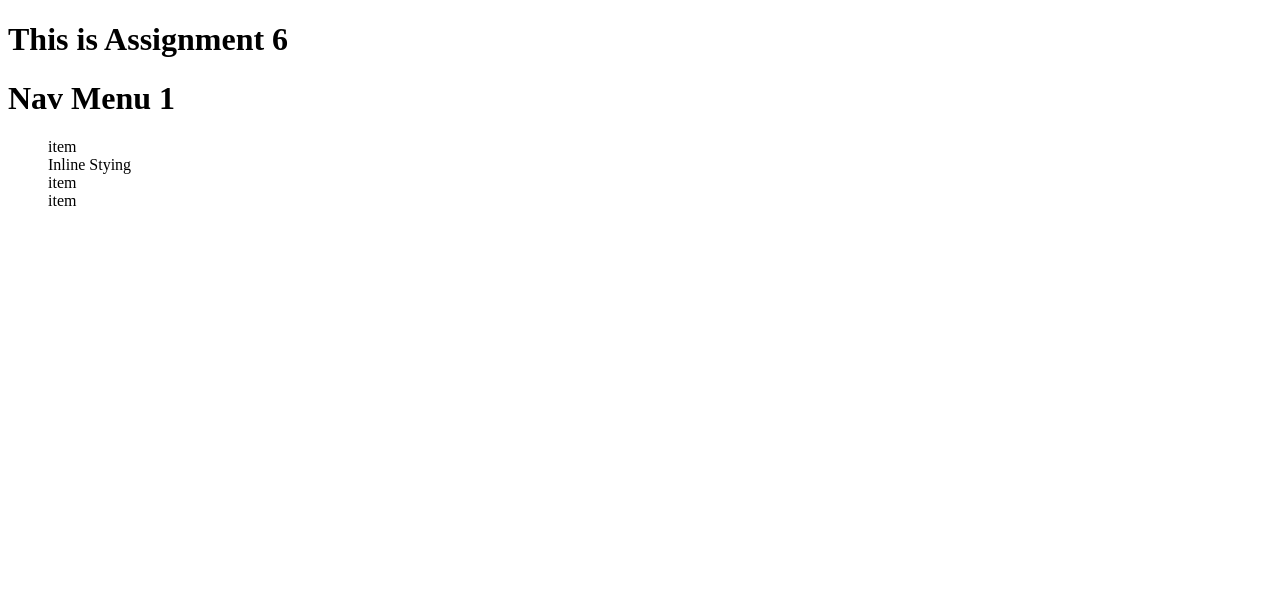
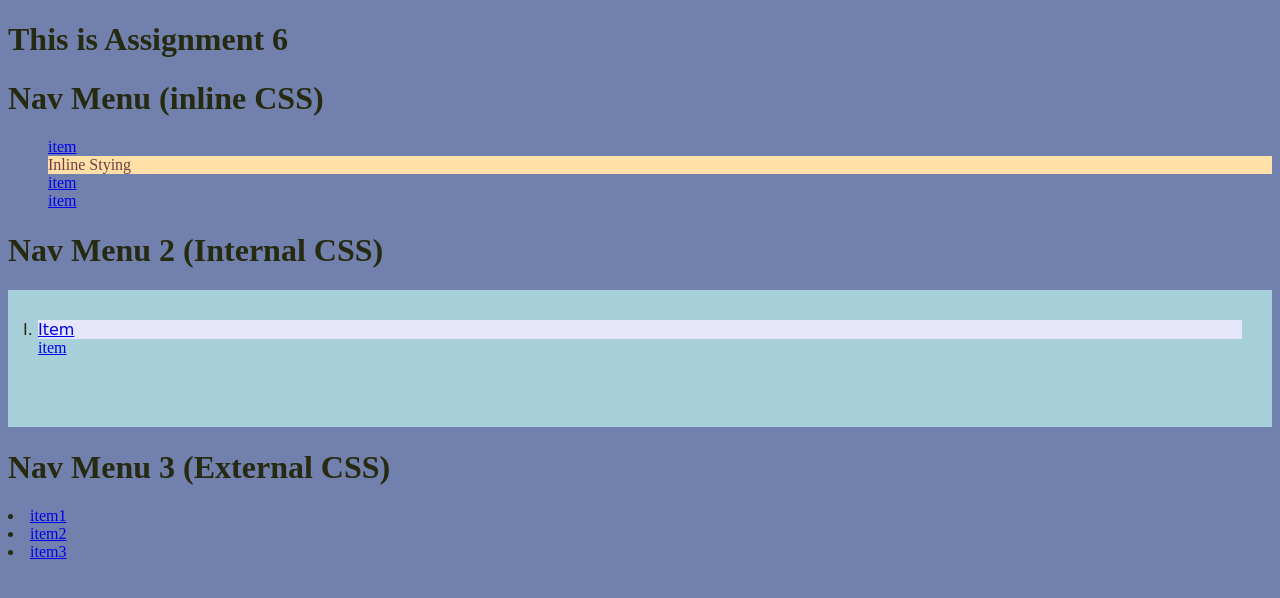
Before and after one commit to LeoWill25/portfolio, a plain HTML site: page Assignment6/assignment.html in a window 1280 px wide. Drawn offline with Linux system fonts and the light colour scheme.

Commit message:
finished assignment 6 + navigation bar

```diff
--- a/Assignment6/assignment.html
+++ b/Assignment6/assignment.html
@@ -3,19 +3,77 @@
   <head>
     <meta charset="utf-8">
     <title>Assignment 6</title>
+    <style media="screen">
+      body{
+        background-color: #F4C095;
+        color: #262A10;
+      }
+
+     ol{
+        background-color: #A8D0DB;
+        padding: 30px;
+        padding-bottom: 70px;
+   }
+
+   ol li{
+      background-color: lavender;
+   }
+
+   #item1{
+     background-color: olive green;
+     font-family: cursive;
+   }
+
+   #item2{
+     background-color: orange;
+     font-family: fantasy;
+   }
+
+   #item3{
+     background-color: navy blue;
+     font-family: fantasy;
+   }
+
+    </style>
+    <link rel="stylesheet" href="style.css">
   </head>
   <body>
 
     <h1>This is Assignment 6</h1>
+<!-- Unordered List w/ Inline Styling -->
+<!-- KEYBOARD SHORTCUT: CMD + / -->
+    <h1>Nav Menu  (inline CSS)</h1>
+    <ul style="list-style-type:none; color:#723D46"
+      <li><a href="#">item</a><li>
+      <li style="background-color:#FFE1A8">Inline Stying</li>
+      <li><a href="#">item</a><li>
+      <li><a href="#">item</a><li>
+    </ul>
 
-    <h1>Nav Menu 1</h1>
+    <!-- Ordered list w/ Internal Styling -->
+     <h1>Nav Menu 2 (Internal CSS)</h1>
+     <ol type="I">
+       <li id="item1">
+         <a href="#">Item</a>
+       </li>
+       <a href="#">item</a>
+     </ol>
 
-    <ul style="list-style-type:none;color:723D46"
-      <li>item</li>
-      <li style="background-color:FFE1A8">Inline Stying</li>
-      <li>item</li>
-      <li>item</li>
-    </ul
+
+
+
+
+
+
+    <!-- Third and final List w/ External Styling -->
+    <h1>Nav Menu 3 (External CSS)</h1>
+    <li> <a href="#">item1</a> </li>
+    <li> <a href="#">item2</a> </li>
+    <li> <a href="#">item3</a> </li>
+  <ul>
+
+  </ul>
+
 
 
 
--- /dev/null
+++ b/Assignment6/style.css
@@ -0,0 +1,19 @@
+body{
+  background-color: #7180AC;
+
+}
+
+/*********************************/
+/******** nav-list styles ********/
+/*********************************/
+#nav-list{
+  list-style-type: none
+}
+
+#nav-list li{
+  display: Inline;
+}
+
+#nav-list li:hover{
+  color: #A8D0DB;
+}
```
Also changed, not shown: index.html (+9 -0 lines), 1 other file.
